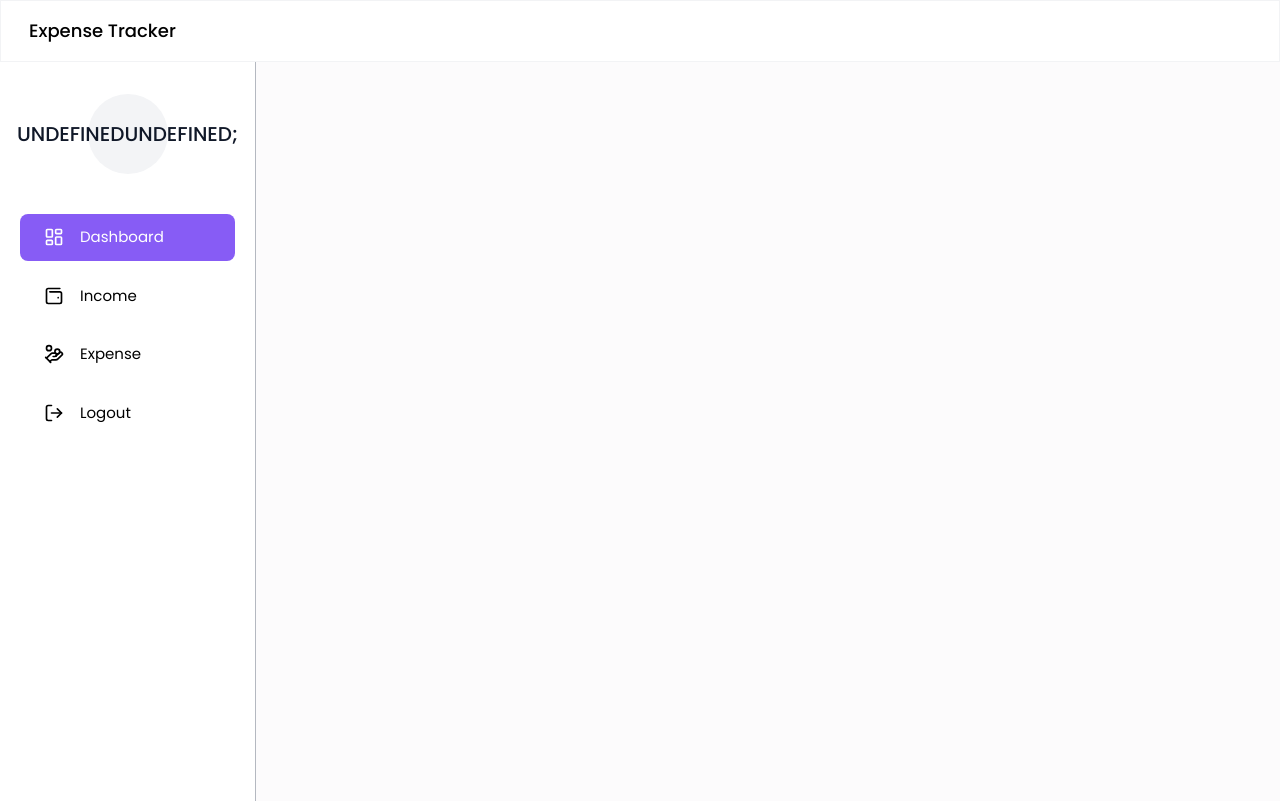
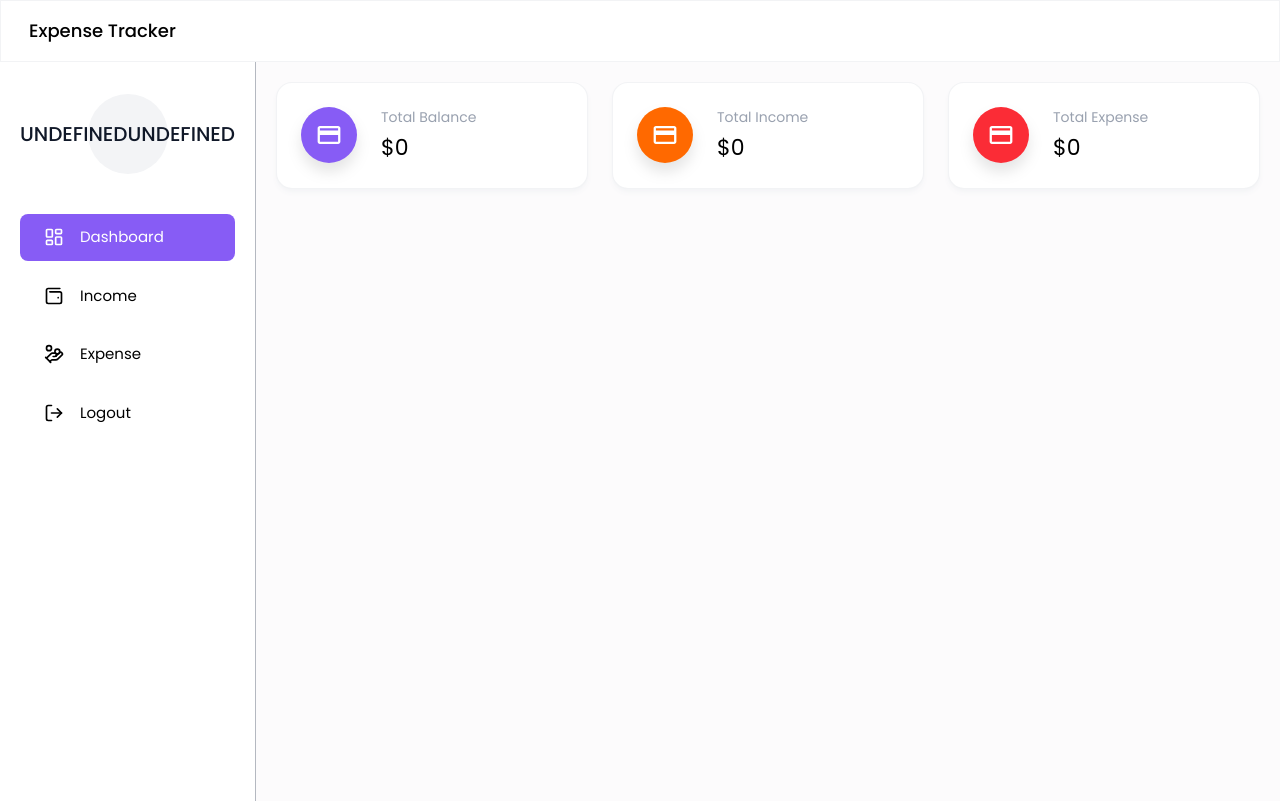
Before and after one commit to saroj580/Expense-Tracker, a React (Vite) app in the folder frontend/: page /dashboard in a window 1280 px wide. Built offline with nearby package versions, Linux system fonts and the light colour scheme; no server answers; sample sign-in values are in the browser's storage.

Commit message:
add:home section

```diff
--- a/frontend/src/components/cards/CharAvatar.jsx
+++ b/frontend/src/components/cards/CharAvatar.jsx
@@ -4,7 +4,7 @@
 export default function CharAvatar({fullName, width, height, style}) {
   return (
         <div className={`${width || 'w-12'} ${height || 'h-12'} ${style || ' '} flex items-center justify-center rounded-full text-gray-900 font-medium bg-gray-100`}>
-          {getInitials(fullName || " ")};
+          {getInitials(fullName || " ")}
         </div>
     )
 }
--- /dev/null
+++ b/frontend/src/components/cards/InfoCard.jsx
@@ -0,0 +1,15 @@
+import React from 'react'
+
+export default function InfoCard({icon, label, value, color}) {
+  return (
+        <div className='flex gap-6 bg-white p-6 rounded-2xl shadow-md shadow-gray-100 border border-gray-200/50'>
+            <div className={`w-14 h-14 flex items-center justify-center text-[26px] text-white ${color} rounded-full drop-shadow-xl`}>
+                {icon}
+            </div>
+            <div>
+              <h6 className='text-sm text-gray-400 mb-1'>{label}</h6>
+              <span className='text-[22px] '>${value}</span>
+            </div>
+        </div>
+    )
+}
--- a/frontend/src/page/Dashboard/Home.jsx
+++ b/frontend/src/page/Dashboard/Home.jsx
@@ -4,6 +4,11 @@
 import { useEffect, useState } from 'react';
 import axiosInstance from '../../utils/axiosInstance';
 import { API_PATHS } from '../../utils/apiPath';
+import InfoCard from '../../components/cards/InfoCard';
+
+import { LuHandCoins, LuWalletMinimal } from 'react-icons/lu';
+import { IoMdCard } from 'react-icons/io';
+import { addThousandsSeparator } from '../../utils/helper';
 
 export default function Home() {
   useUserAuth();
@@ -37,7 +42,28 @@
   return (
     <DahboardLayout activeMenu='Dashboard'>
       <div className='my-5 mx-auto'>
-        <div className=''>
+        <div className='grid grid-cols-1 md:grid-cols-3 gap-6'>
+          <InfoCard
+            icon={<IoMdCard />}
+            label="Total Balance"
+            value={addThousandsSeparator(dashboardData?.totalBalance || 0)}
+            color = "bg-primary "
+          />
+
+          <InfoCard
+            icon={<IoMdCard />}
+            label="Total Income"
+            value={addThousandsSeparator(dashboardData?.totalIncome || 0)}
+            color = "bg-orange-500 "
+          />
+
+          <InfoCard
+            icon={<IoMdCard />}
+            label="Total Expense"
+            value={addThousandsSeparator(dashboardData?.totalExpense || 0)}
+            color = "bg-red-500 "
+          />
+
 
         </div>
       </div>
--- a/frontend/src/utils/helper.js
+++ b/frontend/src/utils/helper.js
@@ -13,3 +13,14 @@
     }
     return initials.toUpperCase();
 }
+
+export const addThousandsSeparator = (num) => {
+    if (num == null || isNaN(num))
+        return "";
+
+    const [integerPart, fractionalPart] = num.toString().split(".");
+    const formattedInteger = integerPart.replace(/\B(?=(\d{3})+(?!\d))/g, ",")
+
+    return fractionalPart
+        ? `${formattedInteger}.${fractionalPart}` : formattedInteger;
+}
```
